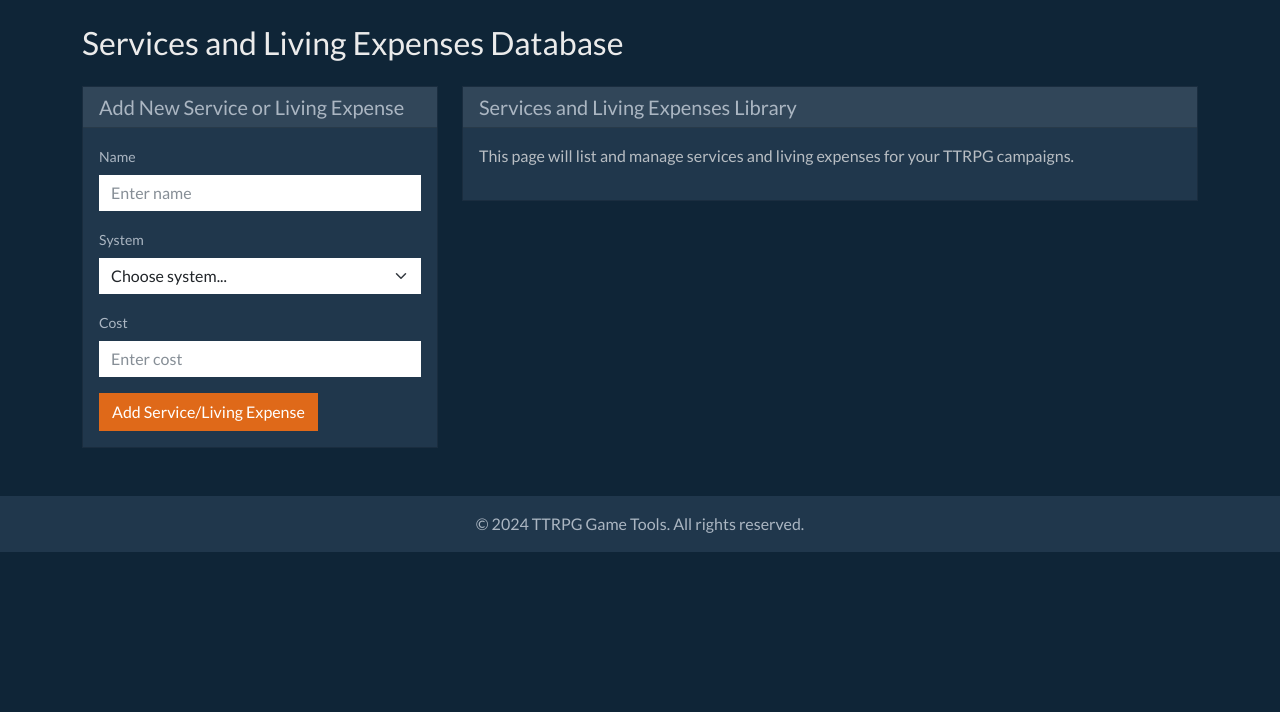
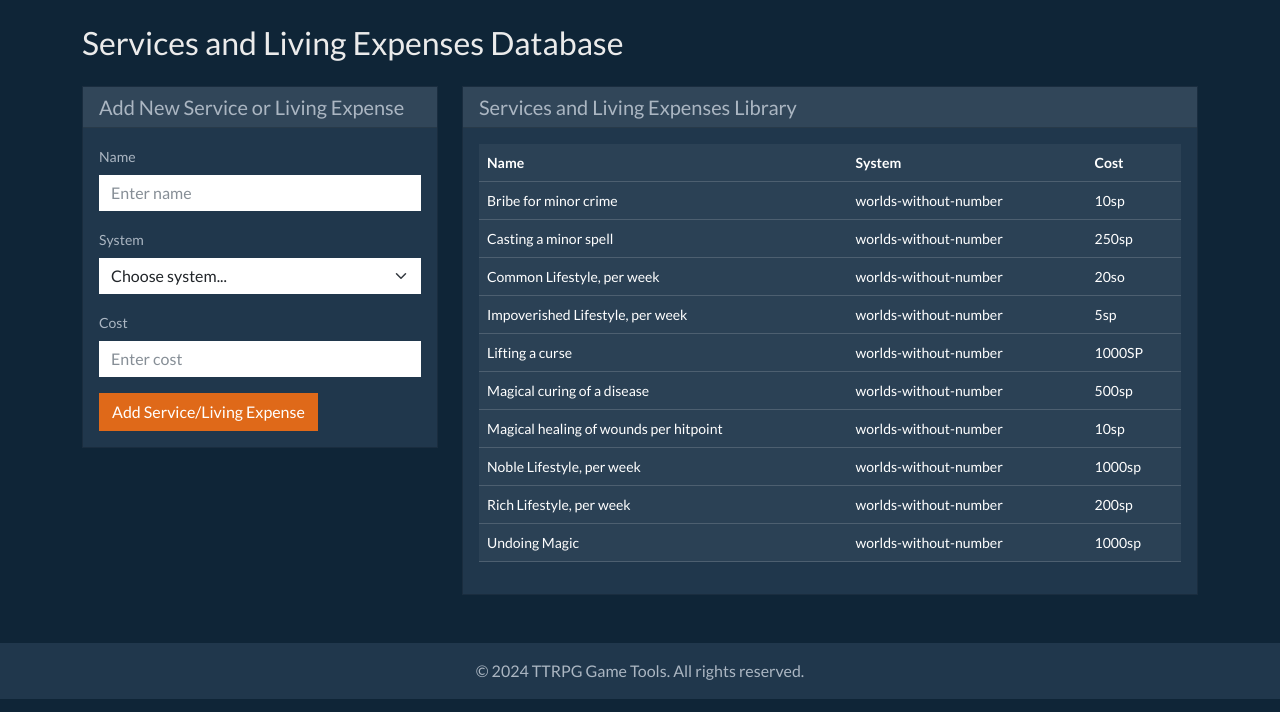
Before and after one commit to BarbarossaLives/GameProjectTools, a FastAPI app: page /service-living in a window 1280 px wide. Shown: the part 88-800 px from the top of the page. Run offline with FastAPI, Linux system fonts and the light colour scheme; data comes from the database, SQL or seed files in the repository; both versions use the stored data as it was after the commit; some libraries are stand-ins or nearby versions.

Commit message:
added service living page plus data

```diff
--- a/main.py
+++ b/main.py
@@ -157,6 +157,31 @@ def init_database():
             traits TEXT NOT NULL,
             cost TEXT NOT NULL,
             weight TEXT NOT NULL,
+            created_at TIMESTAMP DEFAULT CURRENT_TIMESTAMP
+        )
+    ''')
+
+    # Create armor table
+    cursor.execute('''
+        CREATE TABLE IF NOT EXISTS armor (
+            id TEXT PRIMARY KEY,
+            name TEXT NOT NULL,
+            system TEXT NOT NULL,
+            type TEXT NOT NULL,
+            ac TEXT NOT NULL,
+            cost TEXT NOT NULL,
+            weight TEXT NOT NULL,
+            created_at TIMESTAMP DEFAULT CURRENT_TIMESTAMP
+        )
+    ''')
+
+    # Create beasts table
+    cursor.execute('''
+        CREATE TABLE IF NOT EXISTS beasts (
+            id TEXT PRIMARY KEY,
+            name TEXT NOT NULL,
+            system TEXT NOT NULL,
+            cost TEXT NOT NULL,
             created_at TIMESTAMP DEFAULT CURRENT_TIMESTAMP
         )
     ''')
@@ -499,6 +524,117 @@ def add_weapon_to_db(weapon_data):
     conn.commit()
     conn.close()
 
+def get_all_armor():
+    """Retrieve all armor from database in alphabetical order"""
+    conn = sqlite3.connect(DATABASE_FILE)
+    cursor = conn.cursor()
+    cursor.execute('SELECT * FROM armor ORDER BY name ASC')
+    rows = cursor.fetchall()
+    armor = []
+    for row in rows:
+        armor_item = {
+            "id": row[0],
+            "name": row[1],
+            "system": row[2],
+            "type": row[3],
+            "ac": row[4],
+            "cost": row[5],
+            "weight": row[6]
+        }
+        armor.append(armor_item)
+    conn.close()
+    return armor
+
+def add_armor_to_db(armor_data):
+    """Add a new armor item to the database"""
+    conn = sqlite3.connect(DATABASE_FILE)
+    cursor = conn.cursor()
+    cursor.execute('''
+        INSERT INTO armor (
+            id, name, system, type, ac, cost, weight
+        ) VALUES (?, ?, ?, ?, ?, ?, ?)
+    ''', (
+        armor_data["id"],
+        armor_data["name"],
+        armor_data["system"],
+        armor_data["type"],
+        armor_data["ac"],
+        armor_data["cost"],
+        armor_data["weight"]
+    ))
+    conn.commit()
+    conn.close()
+
+def get_all_beasts():
+    """Retrieve all beasts from database in alphabetical order"""
+    conn = sqlite3.connect(DATABASE_FILE)
+    cursor = conn.cursor()
+    cursor.execute('SELECT * FROM beasts ORDER BY name ASC')
+    rows = cursor.fetchall()
+    beasts = []
+    for row in rows:
+        beast = {
+            "id": row[0],
+            "name": row[1],
+            "system": row[2],
+            "cost": row[3]
+        }
+        beasts.append(beast)
+    conn.close()
+    return beasts
+
+def add_beast_to_db(beast_data):
+    """Add a new beast to the database"""
+    conn = sqlite3.connect(DATABASE_FILE)
+    cursor = conn.cursor()
+    cursor.execute('''
+        INSERT INTO beasts (
+            id, name, system, cost
+        ) VALUES (?, ?, ?, ?)
+    ''', (
+        beast_data["id"],
+        beast_data["name"],
+        beast_data["system"],
+        beast_data["cost"]
+    ))
+    conn.commit()
+    conn.close()
+
+def get_all_services():
+    """Retrieve all services from database in alphabetical order"""
+    conn = sqlite3.connect(DATABASE_FILE)
+    cursor = conn.cursor()
+    cursor.execute('SELECT * FROM services ORDER BY name ASC')
+    rows = cursor.fetchall()
+    services = []
+    for row in rows:
+        service = {
+            "id": row[0],
+            "name": row[1],
+            "system": row[2],
+            "cost": row[3]
+        }
+        services.append(service)
+    conn.close()
+    return services
+
+def add_service_to_db(service_data):
+    """Add a new service to the database"""
+    conn = sqlite3.connect(DATABASE_FILE)
+    cursor = conn.cursor()
+    cursor.execute('''
+        INSERT INTO services (
+            id, name, system, cost
+        ) VALUES (?, ?, ?, ?)
+    ''', (
+        service_data["id"],
+        service_data["name"],
+        service_data["system"],
+        service_data["cost"]
+    ))
+    conn.commit()
+    conn.close()
+
 # Initialize database on startup
 init_database()
 
@@ -795,15 +931,93 @@ async def add_weapon(
 
 @app.get("/armor")
 async def armor(request: Request):
-    return templates.TemplateResponse("armor.html", {"request": request})
+    armor_list = get_all_armor()
+    return templates.TemplateResponse("armor.html", {"request": request, "armor": armor_list})
+
+@app.post("/armor")
+async def add_armor(
+    request: Request,
+    name: str = Form(...),
+    system: str = Form(...),
+    type: str = Form(...),
+    ac: str = Form(...),
+    cost: str = Form(...),
+    weight: str = Form(...)
+):
+    # Generate unique ID
+    unique_id = str(uuid.uuid4())
+
+    # Create armor object
+    armor_item = {
+        "id": unique_id,
+        "name": name,
+        "system": system,
+        "type": type,
+        "ac": ac,
+        "cost": cost,
+        "weight": weight
+    }
+
+    # Add to database
+    add_armor_to_db(armor_item)
+
+    return RedirectResponse(url="/armor", status_code=303)
 
 @app.get("/beast-transport")
 async def beast_transport(request: Request):
-    return templates.TemplateResponse("beast-transport.html", {"request": request})
+    beasts_list = get_all_beasts()
+    return templates.TemplateResponse("beast-transport.html", {"request": request, "beasts": beasts_list})
+
+@app.post("/beast-transport")
+async def add_beast(
+    request: Request,
+    name: str = Form(...),
+    system: str = Form(...),
+    cost: str = Form(...)
+):
+    # Generate unique ID
+    unique_id = str(uuid.uuid4())
+
+    # Create beast object
+    beast = {
+        "id": unique_id,
+        "name": name,
+        "system": system,
+        "cost": cost
+    }
+
+    # Add to database
+    add_beast_to_db(beast)
+
+    return RedirectResponse(url="/beast-transport", status_code=303)
 
 @app.get("/service-living")
 async def service_living(request: Request):
-    return templates.TemplateResponse("service-living.html", {"request": request})
+    services_list = get_all_services()
+    return templates.TemplateResponse("service-living.html", {"request": request, "services": services_list})
+
+@app.post("/service-living")
+async def add_service(
+    request: Request,
+    name: str = Form(...),
+    system: str = Form(...),
+    cost: str = Form(...)
+):
+    # Generate unique ID
+    unique_id = str(uuid.uuid4())
+
+    # Create service object
+    service = {
+        "id": unique_id,
+        "name": name,
+        "system": system,
+        "cost": cost
+    }
+
+    # Add to database
+    add_service_to_db(service)
+
+    return RedirectResponse(url="/service-living", status_code=303)
 
 @app.get("/hirelings")
 async def hirelings(request: Request):
--- a/templates/service-living.html
+++ b/templates/service-living.html
@@ -16,7 +16,7 @@
                 <h5 class="card-title mb-0">Add New Service or Living Expense</h5>
             </div>
             <div class="card-body">
-                <form>
+                <form method="POST" action="/service-living">
                     <div class="mb-3">
                         <label for="serviceName" class="form-label">Name</label>
                         <input type="text" class="form-control" id="serviceName" name="name" placeholder="Enter name">
@@ -47,7 +47,30 @@
                 <h5 class="card-title mb-0">Services and Living Expenses Library</h5>
             </div>
             <div class="card-body">
-                <p class="text-muted">This page will list and manage services and living expenses for your TTRPG campaigns.</p>
+                {% if services %}
+                    <div class="table-responsive">
+                        <table class="table table-dark table-striped">
+                            <thead>
+                                <tr>
+                                    <th>Name</th>
+                                    <th>System</th>
+                                    <th>Cost</th>
+                                </tr>
+                            </thead>
+                            <tbody>
+                                {% for service in services %}
+                                <tr>
+                                    <td>{{ service.name }}</td>
+                                    <td>{{ service.system }}</td>
+                                    <td>{{ service.cost }}</td>
+                                </tr>
+                                {% endfor %}
+                            </tbody>
+                        </table>
+                    </div>
+                {% else %}
+                    <p class="text-muted">No services or living expenses found. Add some using the form on the left.</p>
+                {% endif %}
             </div>
         </div>
     </div>
```
Also changed, not shown: templates/armor.html (+31 -2 lines), templates/beast-transport.html (+25 -2 lines), ttrpg_tools.db.
